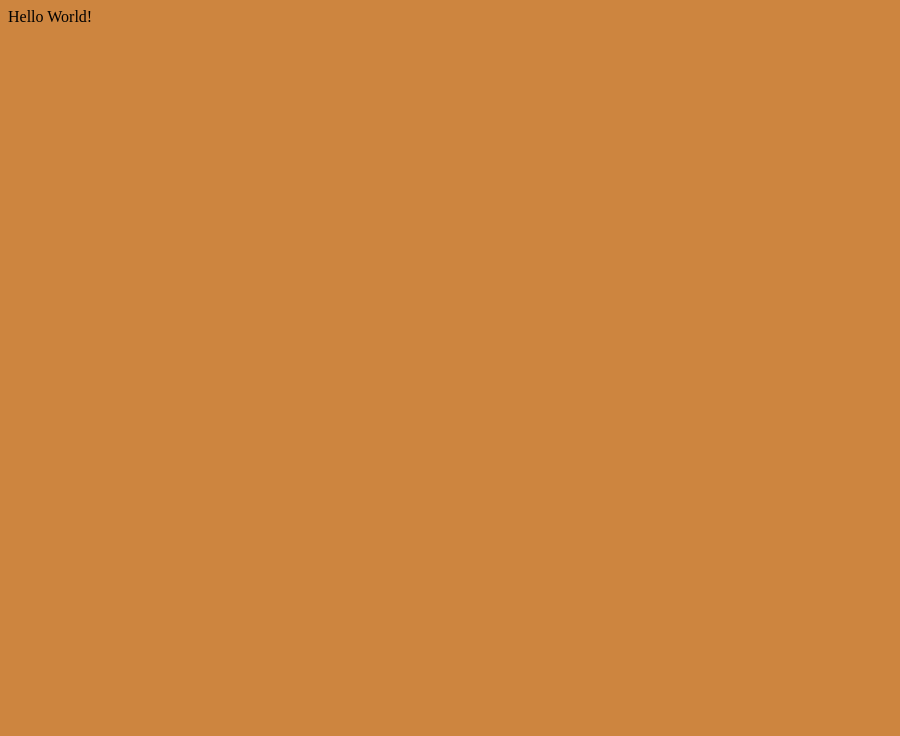
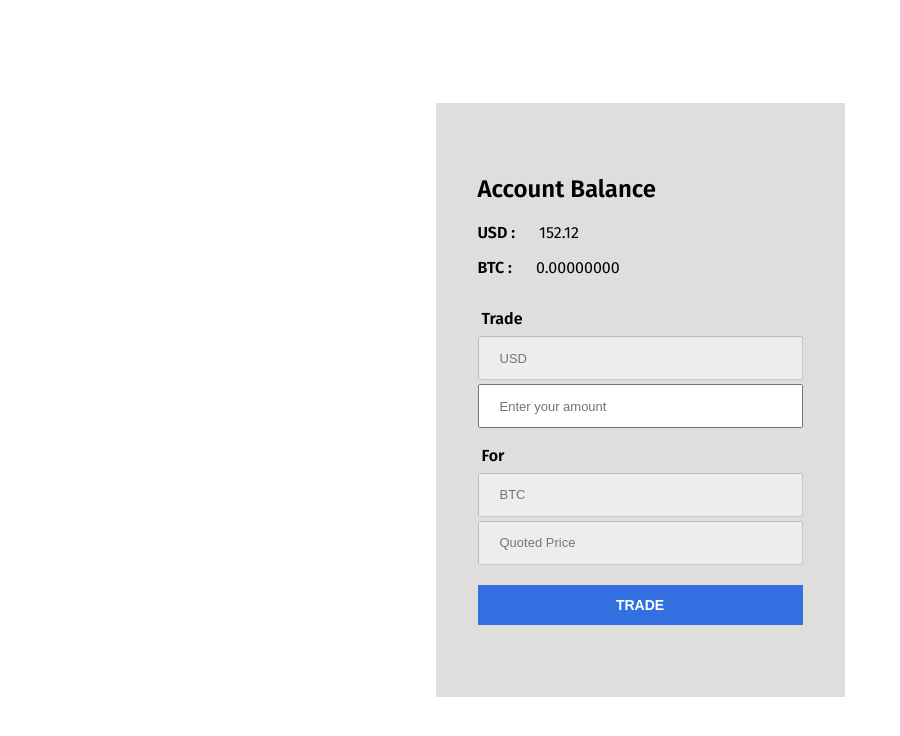
Before and after one commit to babzcraig/currency-pair-trader, a React app: page / in a window 1280 px wide. Shown: the top 736 px of the page, without its empty margins (0-900 px from the left). Built offline with nearby package versions, Linux system fonts and the light colour scheme.

Commit message:
complete app layout

```diff
--- a/src/components/App.js
+++ b/src/components/App.js
@@ -1,7 +1,39 @@
 import React from 'react';
 
 const App = () => {
-  return <div>Hello World!</div>;
+  return (
+    <div className="App">
+      <div className="currency-trader">
+        <div className="account-balance-section">
+          <h1>Account Balance</h1>
+          <p>
+            <span>USD :</span>
+            152.12</p>
+          <p>
+            <span>BTC :</span>
+            0.00000000</p>
+        </div>
+
+        <h2>Trade</h2>
+        <div>
+          <input type="number" placeholder="USD" disabled/>
+        </div>
+        <div>
+          <input type="number" placeholder="Enter your amount"/>
+        </div>
+
+        <h2>For</h2>
+        <div>
+          <input type="number" placeholder="BTC" disabled/>
+        </div>
+        <div>
+          <input type="number" placeholder="Quoted Price" disabled/>
+        </div>
+        <button className="main-btn">Trade</button>
+
+      </div>
+    </div>
+  );
 };
 
 export default App;
--- a/src/index.html
+++ b/src/index.html
@@ -5,7 +5,9 @@
   <meta charset="UTF-8">
   <meta name="viewport" content="width=device-width, initial-scale=1.0">
   <meta http-equiv="X-UA-Compatible" content="ie=edge">
-  <title>React Starter</title>
+  <link href="https://fonts.googleapis.com/css?family=Fira+Sans:400,600" rel="stylesheet">
+
+  <title>Currency Pair Trader</title>
 </head>
 
 <body>
--- a/src/styles/index.scss
+++ b/src/styles/index.scss
@@ -1,3 +1,63 @@
 body {
-  background: peru;
+  font-family: "Fira Sans", sans-serif;
+  margin: 0;
+  padding: 0;
+
+  .App {
+    width: 100%;
+    height: 100vh;
+    min-height: 720px;
+    display: flex;
+    justify-content: center;
+    align-items: center;
+
+    .currency-trader {
+      background: rgb(224, 221, 221);
+      padding: 72px 42px;
+      width: 325px;
+
+      h1 {
+        margin-top: 0;
+      }
+
+      h2 {
+        margin-bottom: 8px;
+        font-size: 16px;
+        margin-left: 4px;
+      }
+
+      input {
+        width: 100%;
+        margin-bottom: 4px;
+        height: 44px;
+        padding-left: 20px;
+        font-size: 13px;
+        box-sizing: border-box;
+        outline: none;
+      }
+
+      .account-balance-section {
+        margin-bottom: 32px;
+        p {
+          span {
+            font-weight: 600;
+            margin-right: 24px;
+          }
+        }
+      }
+
+      .main-btn {
+        border: none;
+        outline: none;
+        background: #3270e2;
+        color: #fff;
+        width: 100%;
+        padding: 12px 24px;
+        text-transform: uppercase;
+        font-weight: 600;
+        font-size: 14px;
+        margin-top: 16px;
+      }
+    }
+  }
 }
```
Also changed, not shown: package.json (+6 -1 lines), 1 other file (tests, documents, lock files or other folders).
